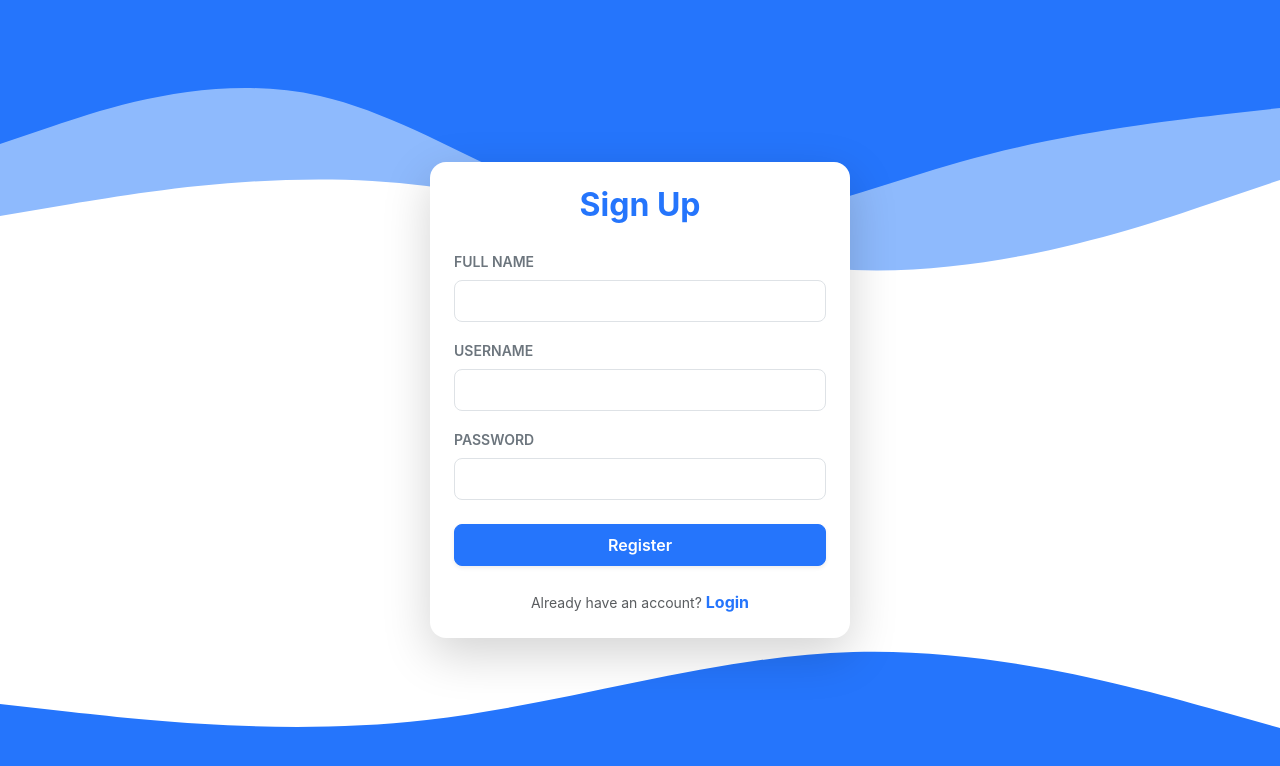
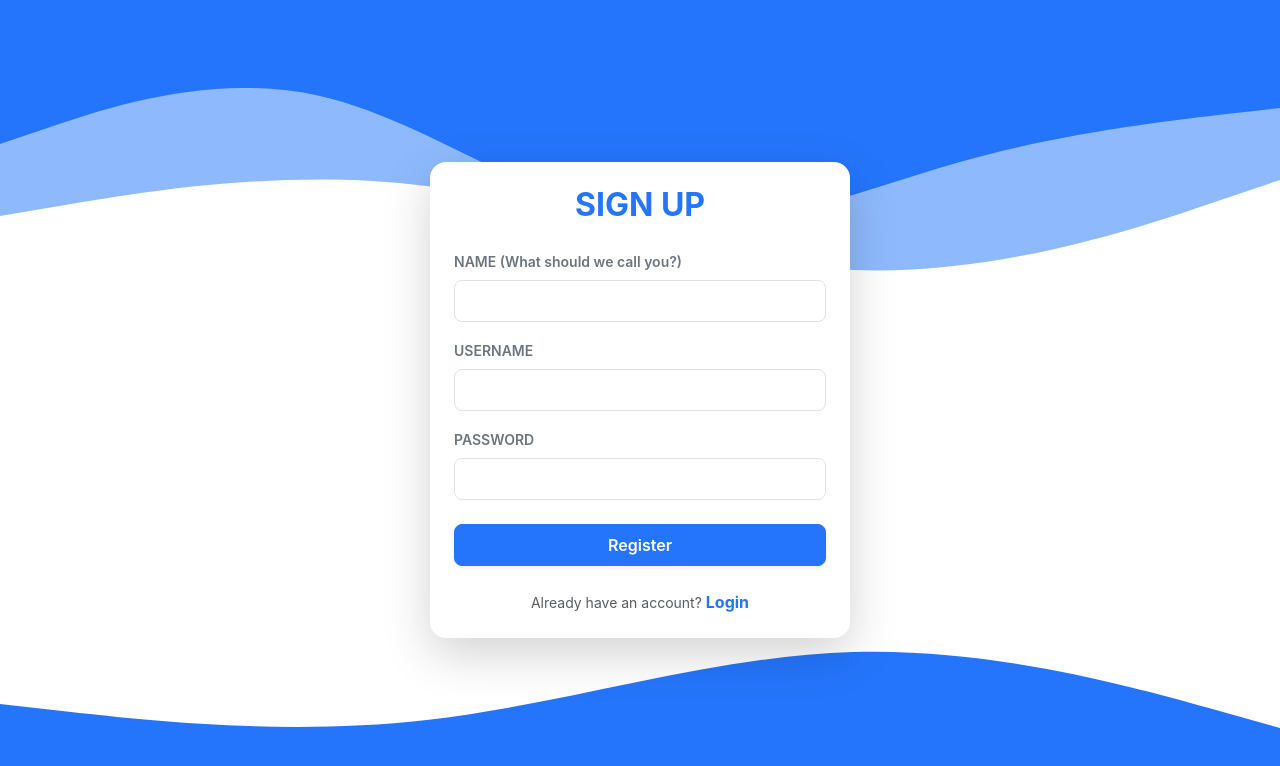
Before and after one commit to GBrPH/LibrarySys7.0, a React (Create React App) app in the folder LibrarySys/frontend/: page /signup in a window 1280 px wide. Shown: the top 766 px of the page. Built offline with nearby package versions, Linux system fonts and the light colour scheme.

Commit message:
Rename Full name

```diff
--- a/LibrarySys/frontend/src/pages/Signup.jsx
+++ b/LibrarySys/frontend/src/pages/Signup.jsx
@@ -31,6 +31,7 @@ function SignUp() {
             setIsSuccess(true);
             setMessage("Account created! Redirecting to login...");
             setTimeout(() => navigate("/login"), 1500);
+
         } catch (err) {
             console.error("Sign up failed:", err);
             setIsSuccess(false);
@@ -62,11 +63,11 @@ function SignUp() {
 
             {/* Sign Up Card */}
             <div className="card shadow-lg p-4 rounded-4 border-0 position-relative" style={{ maxWidth: "420px", width: "90%", zIndex: 2 }}>
-                <h2 className="text-center mb-4 fw-bold" style={{ color: "#2575fc" }}>Sign Up</h2>
+                <h2 className="text-center mb-4 fw-bold" style={{ color: "#2575fc" }}>SIGN UP</h2>
 
                 <form onSubmit={handleSignUp}>
                     <div className="mb-3">
-                        <label className="form-label text-secondary fw-semibold small">FULL NAME</label>
+                        <label className="form-label text-secondary fw-semibold small">NAME (What should we call you?)</label>
                         <input type="text" className="form-control form-control-lg fs-6" value={fullName} maxLength={50} onChange={(e) => setFullName(e.target.value)} required />
                     </div>
 
```
